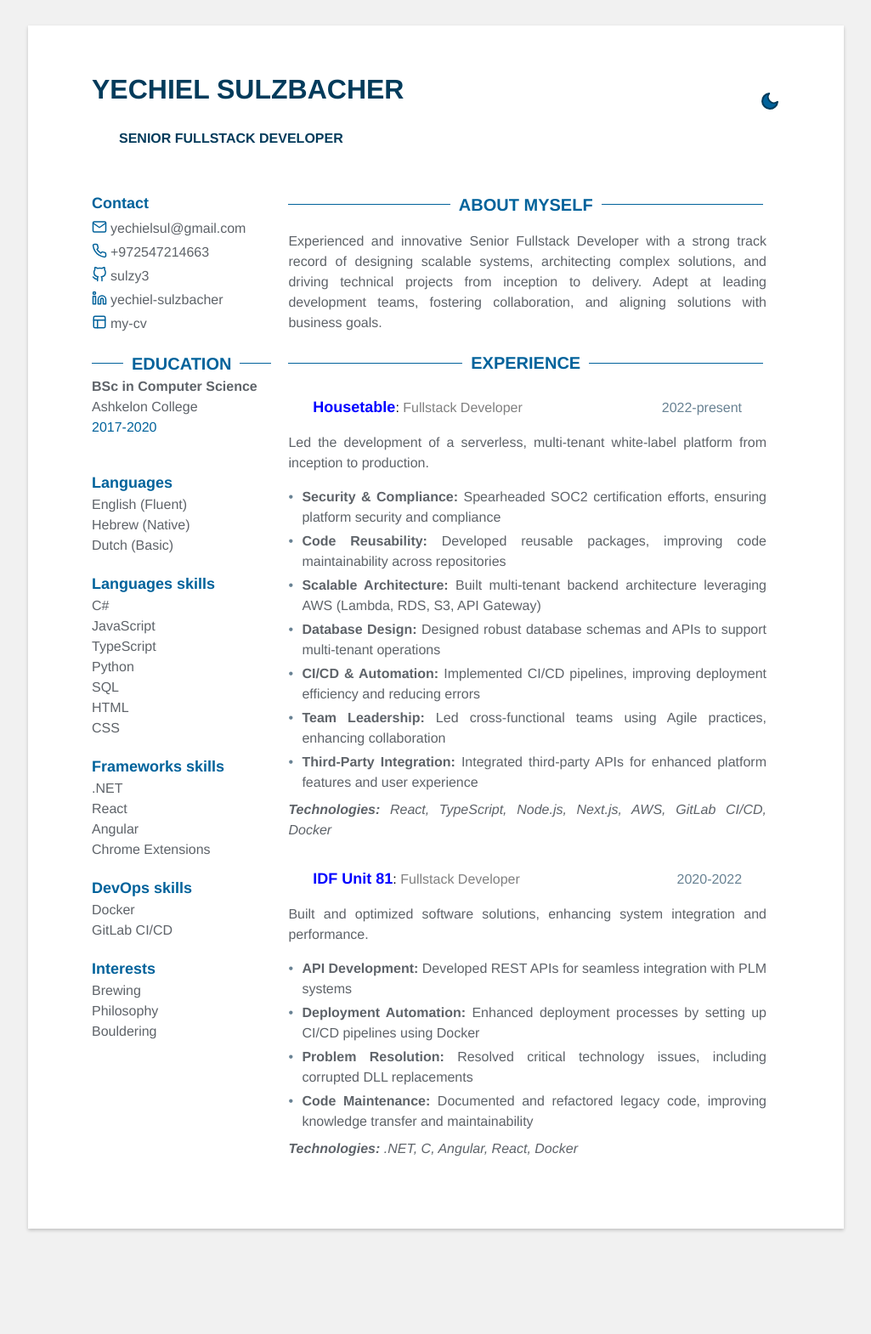
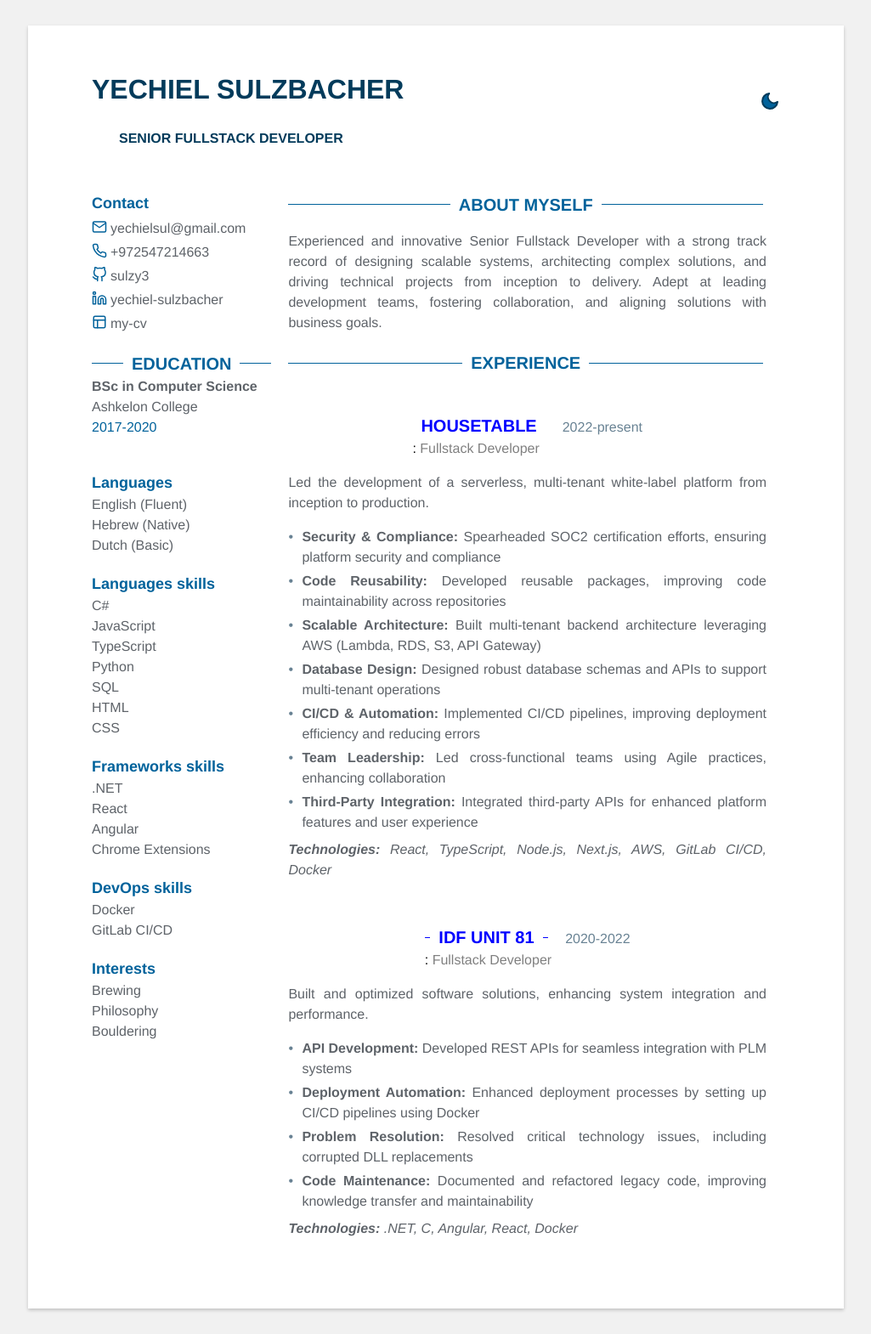
Before and after one commit to chaniheller97/my-cv, a Jekyll site: the page built from index.html, in a window 1280 px wide. Shown: the whole page at 85% size, without its empty margins (127-1152 px from the left). Built offline with Jekyll 4.4.1, drawn with Linux system fonts in a browser that asks for light colours; before the commit the page ends 1476 px from its top, so only the background shows below that.

Commit message:
changed color and position

```diff
--- a/_sass/includes/experience.scss
+++ b/_sass/includes/experience.scss
@@ -8,8 +8,8 @@
 
         .header {
             display: flex;
-            justify-content: space-between;
-            align-items: baseline;
+            justify-content: center;
+            align-items: center;
             margin-bottom: 0.5rem;
 
             .role {
@@ -17,7 +17,7 @@
                 font-weight: bold;
             }
             .company {
-                @include sub-header;
+                @include header;
                 font-weight: bold;
             }
             .time {
```
